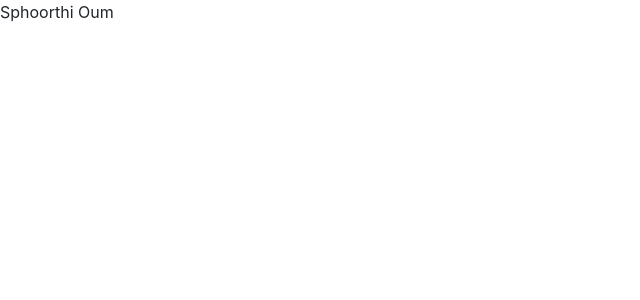
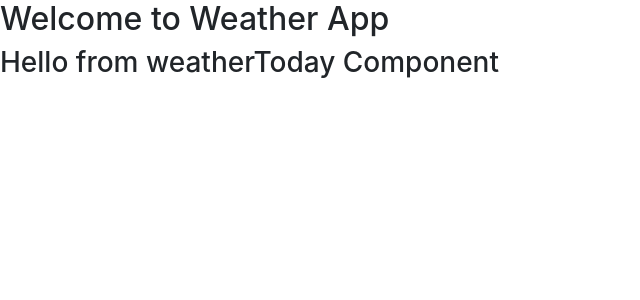
Before and after one commit to srisreedhar/ReactWeatherApp, a React (Create React App) app: page / in a window 1280 px wide. Shown: the top 300 px of the page, without its empty margins (0-640 px from the left). Built offline with nearby package versions, Linux system fonts and the light colour scheme.

Commit message:
added navbar

```diff
--- a/src/App.js
+++ b/src/App.js
@@ -1,13 +1,16 @@
 import React from 'react';
 import 'bootstrap/dist/css/bootstrap.min.css';
+import WeatherToday from './components/WeatherToday';
+import Navbar from './components/Navbar';
 
 
 function App() {
   return (
-    <div className="App">
-      <header className="App-header">
-         Sphoorthi Oum </header>
+    <div>
+    <Navbar/>
+    <WeatherToday/>
     </div>
+
   );
 }
 
--- /dev/null
+++ b/src/components/Navbar.js
@@ -0,0 +1,14 @@
+import React, { Component } from 'react';
+import 'bootstrap/dist/css/bootstrap.min.css';
+
+// navbar
+
+class Navbar extends Component {
+    render() {
+        return (
+            <h2>Welcome to Weather App</h2>
+         );
+    }
+}
+
+export default Navbar;
--- a/src/components/WeatherToday.js
+++ b/src/components/WeatherToday.js
@@ -1,15 +1,14 @@
 import React, { Component } from 'react';
-
+import 'bootstrap/dist/css/bootstrap.min.css';
 
 // gets current day's weathe from the api
-class weathertoday extends Component {
-    constructor(props) {
-        super(props);
-        this.state = {  }
-    }
+class weatherToday extends Component {
+
     render() {
-        return (  );
+        return (
+            <h3>Hello from weatherToday Component</h3>
+         );
     }
 }
 
-export default weathertoday;
+export default weatherToday;
```
